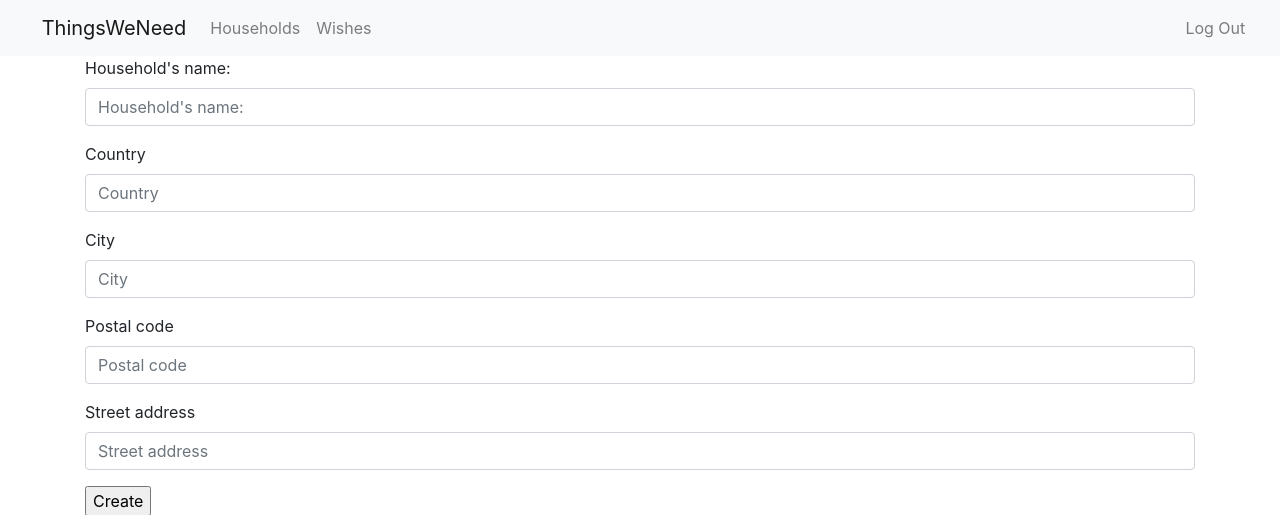
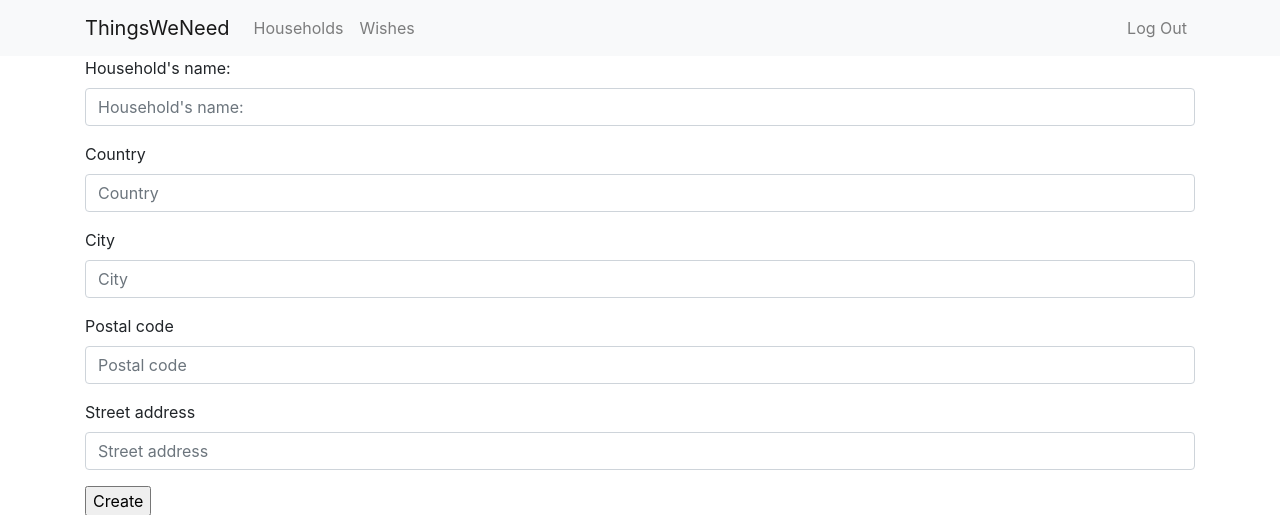
Before and after one commit to Seqrous/ThingsWeNeedRedefined, a Django app: page /households/create/ in a window 1280 px wide. Shown: the top 515 px of the page. Run offline with Django 3.2, Linux system fonts and the light colour scheme; some libraries are stand-ins or nearby versions.

Commit message:
Added navbar collapse and adjusted it

```diff
--- a/ThingsWeNeed/shopping_app/templates/shopping_app/navigation.html
+++ b/ThingsWeNeed/shopping_app/templates/shopping_app/navigation.html
@@ -5,6 +5,11 @@
         <div class='container'>
             <a class='navbar-brand' href="{% url 'shopping_app:index' %}">ThingsWeNeed</a>
 
+            <button class="navbar-toggler" type="button" data-toggle="collapse" data-target="#navbarNav" aria-controls="navbarNav" aria-expanded="false" aria-label="Toggle navigation">
+                <span class="navbar-toggler-icon"></span>
+            </button>
+
+            <div class="collapse navbar-collapse" id="navbarNav">
                 <ul class="navbar-nav mr-auto">
                     <li class="nav-item">
                         <a class="nav-link" href="{% url 'shopping_app:household_list' username=user.username %}">Households</a>
@@ -13,14 +18,14 @@
                         <a class="nav-link" href="#">Wishes</a>
                     </li>
                 </ul>
-        </div>
 
-        <ul class="navbar-nav mr-auto">
+                <ul class="navbar-nav">
                     <li class="nav-item">
                         <a class="nav-link" href="#">Log Out</a>
                     </li>
                 </ul>
-
+            </div>
+        </div>
     </nav>
 
     {% block content %} {% endblock %}
```
Lines whose indentation alone changed are shown as unchanged.
